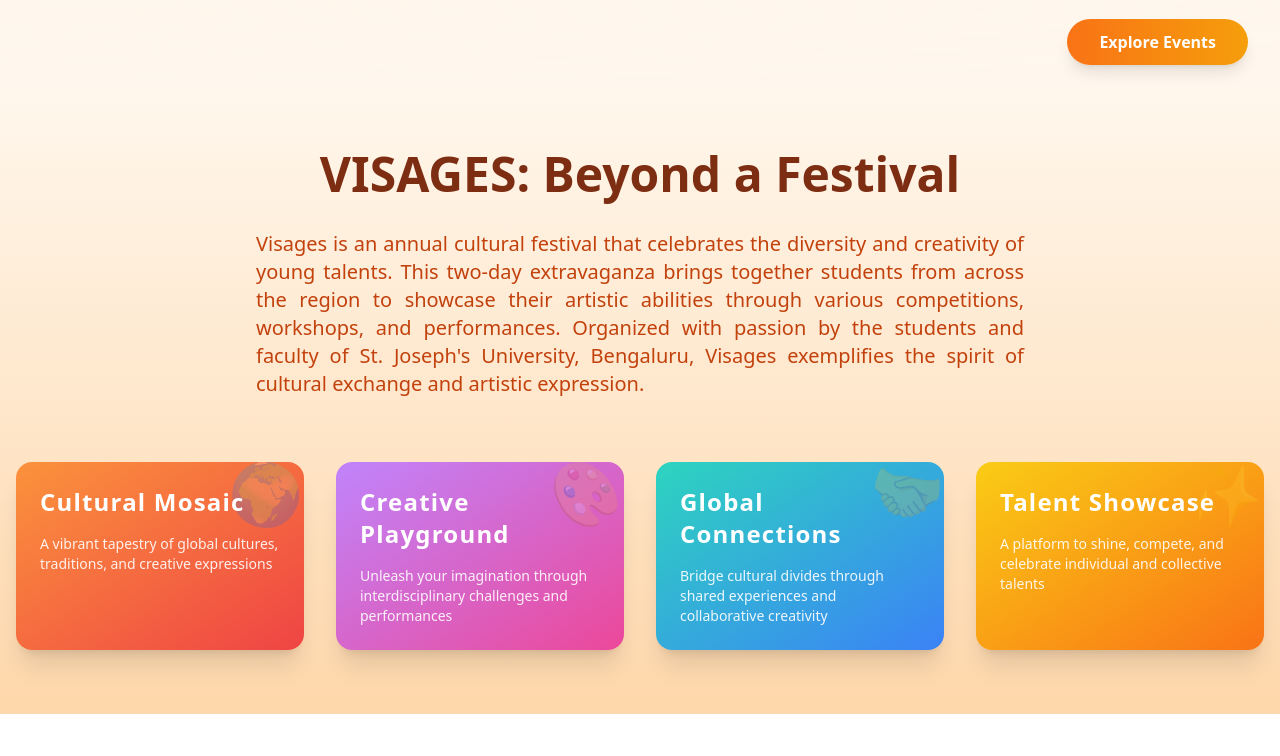
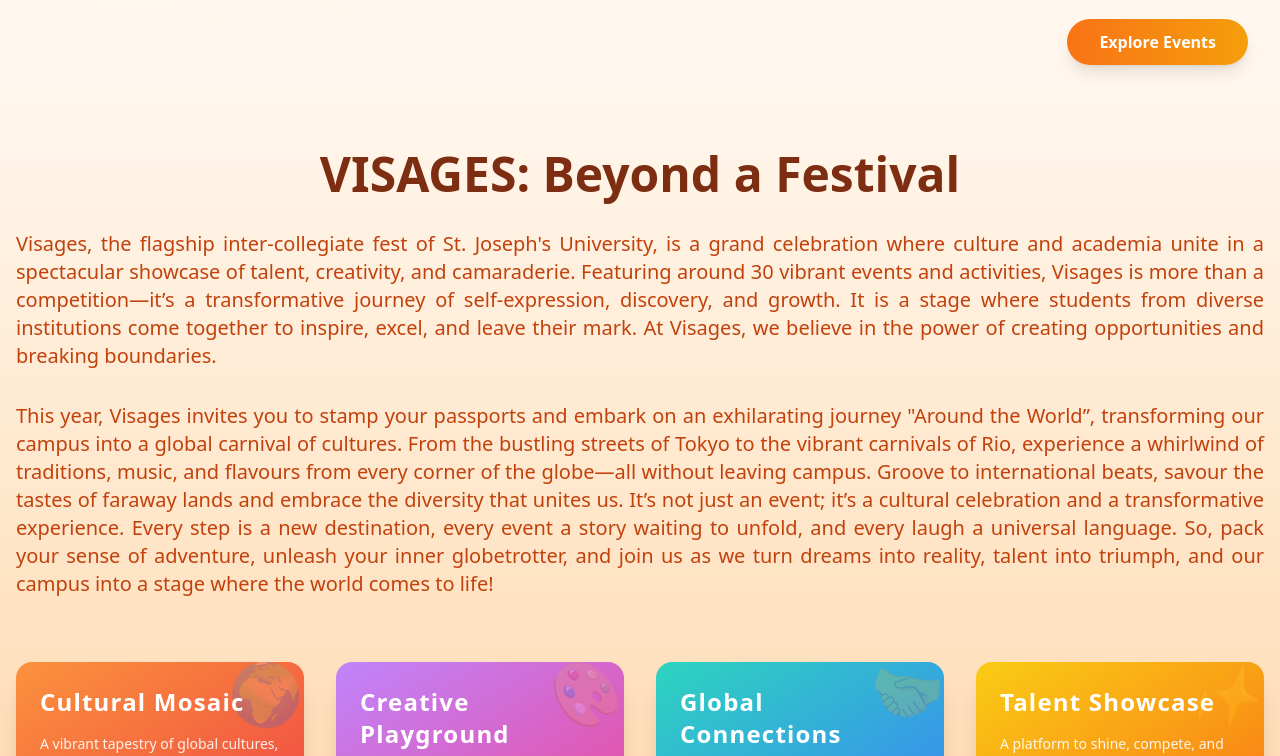
Before and after one commit to ammar-codeable/visages, a React (Vite) app: page / in a window 1280 px wide. Shown: the part 714-1470 px from the top of the page. Built offline with nearby package versions, Linux system fonts and the light colour scheme.

Commit message:
fix: update VisagesHighlights component content and adjust max-width for better layout

```diff
--- a/src/components/VisagesHighlights.tsx
+++ b/src/components/VisagesHighlights.tsx
@@ -40,18 +40,36 @@ const VisagesHighlights = () => {
       className="bg-gradient-to-b from-orange-50 to-orange-200 py-16"
     >
       <div className="container mx-auto px-4">
-        <div className="mx-auto mb-16 max-w-3xl space-y-8 text-center">
+        <div className="mx-auto mb-16 max-w-fullxl space-y-8 text-center"> {/* Adjusted max-width */}
           <h2 className="text-4xl font-extrabold text-orange-900 sm:text-5xl">
             VISAGES: Beyond a Festival
           </h2>
-          <p className="text-lg text-orange-700 sm:text-xl text-justify">
-            Visages is an annual cultural festival that celebrates the diversity
-            and creativity of young talents. This two-day extravaganza brings
-            together students from across the region to showcase their artistic
-            abilities through various competitions, workshops, and performances.
-            Organized with passion by the students and faculty of St. Joseph's
-            University, Bengaluru, Visages exemplifies the spirit of cultural
-            exchange and artistic expression.
+          <p className="text-justify text-lg text-orange-700 sm:text-xl">
+            Visages, the flagship inter-collegiate fest of St. Joseph's
+            University, is a grand celebration where culture and academia unite
+            in a spectacular showcase of talent, creativity, and camaraderie.
+            Featuring around 30 vibrant events and activities, Visages is more
+            than a competition—it’s a transformative journey of self-expression,
+            discovery, and growth. It is a stage where students from diverse
+            institutions come together to inspire, excel, and leave their mark.
+            At Visages, we believe in the power of creating opportunities and
+            breaking boundaries.
+          </p>
+          <p className="text-justify text-lg text-orange-700 sm:text-xl">
+            This year, Visages invites you to stamp your passports and embark on
+            an exhilarating journey "Around the World”, transforming our campus
+            into a global carnival of cultures. From the bustling streets of
+            Tokyo to the vibrant carnivals of Rio, experience a whirlwind of
+            traditions, music, and flavours from every corner of the globe—all
+            without leaving campus. Groove to international beats, savour the
+            tastes of faraway lands and embrace the diversity that unites us.
+            It’s not just an event; it’s a cultural celebration and a
+            transformative experience. Every step is a new destination, every
+            event a story waiting to unfold, and every laugh a universal
+            language. So, pack your sense of adventure, unleash your inner
+            globetrotter, and join us as we turn dreams into reality, talent
+            into triumph, and our campus into a stage where the world comes to
+            life!
           </p>
         </div>
 
```
